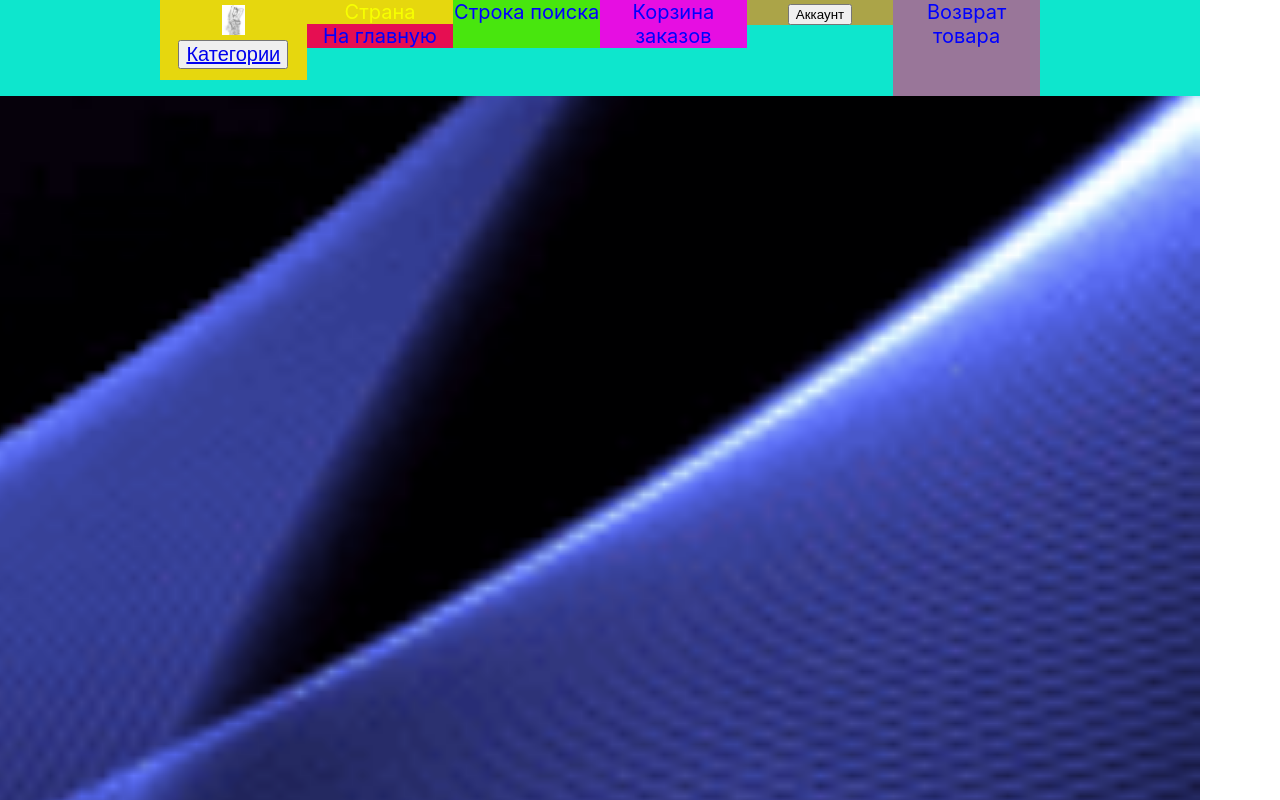
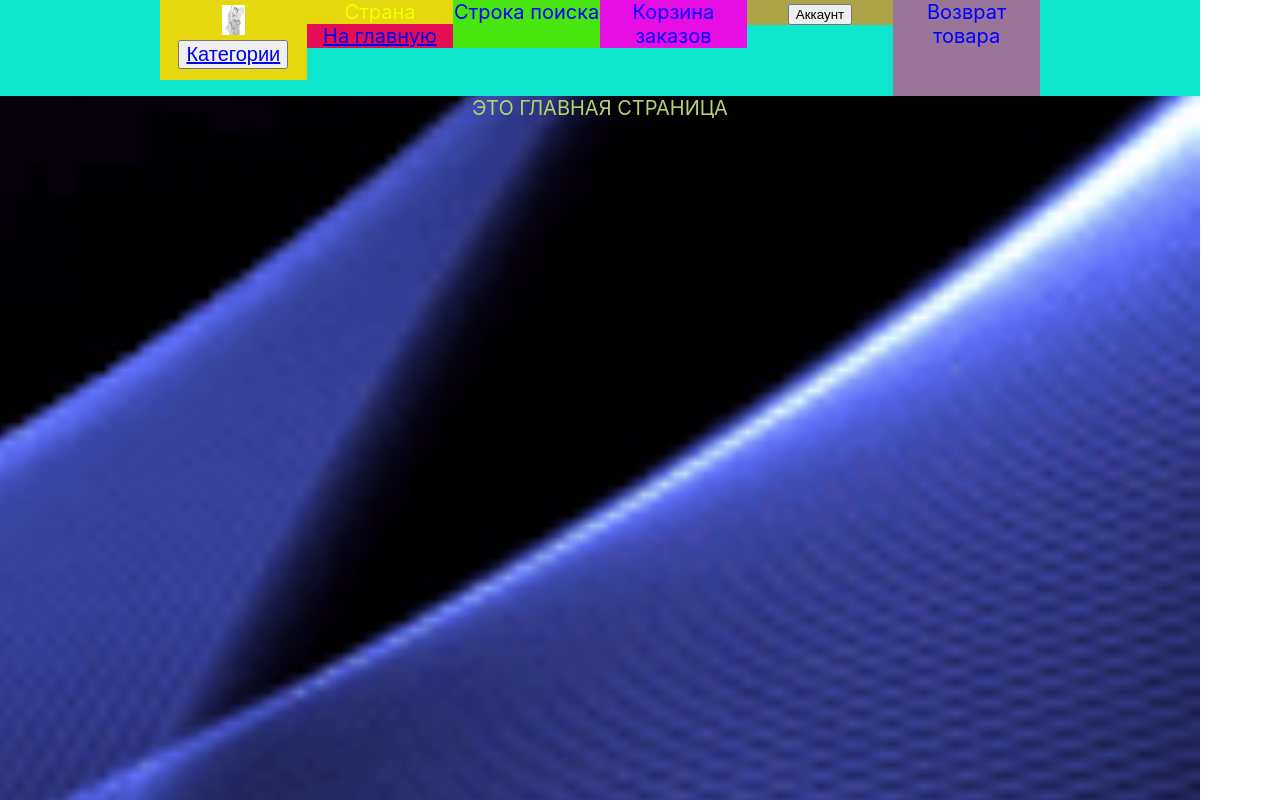
Before and after one commit to Rapira159-afk/MOI_SHOP_LESSON, a React (Create React App) app: page /2Glav in a window 1280 px wide. Shown: the top 800 px of the page. Built offline with nearby package versions, Linux system fonts and the light colour scheme.

Commit message:
Роутинги_Категории_Главная_Страница

```diff
--- /dev/null
+++ b/src/STR_1/Osnova/Category/Osnov1/Osnov2.jsx
@@ -0,0 +1,11 @@
+import React from 'react';
+
+function Osnov2(props) {
+    return (
+        <div>
+           ЭТО ГЛАВНАЯ СТРАНИЦА
+        </div>
+    )
+};
+
+export {Osnov2};
--- a/src/STR_1/Osnova/Osnova.jsx
+++ b/src/STR_1/Osnova/Osnova.jsx
@@ -2,11 +2,13 @@ import React from 'react';
 import { Osnov1 } from './Category/Osnov1/Osnov1';
 import './Osnova.css'
 import {Route} from 'react-router-dom';
+import { Osnov2 } from './Category/Osnov1/Osnov2';
 function Osnova(props) {
     return (
          <div>
-         <Route exact path='/1Categ' render={()=><div><Osnov1 State={props.State}/></div>}
-         />
+         <Route exact path='/1Categ' render={()=><div><Osnov1 State={props.State}/></div>}/>
+         <Route exact path='/2Glav' render={()=><div><Osnov2 State={props.State}/></div>}/>
+
 
          </div>
         )
--- a/src/STR_1/Shapka/1VERX/Blok2/Contri2/Contri.js
+++ b/src/STR_1/Shapka/1VERX/Blok2/Contri2/Contri.js
@@ -1,7 +1,8 @@
 import React from 'react';
 import './Contri.module.css'
+import {BrowserRouter, NavLink} from "react-router-dom";
 
 const Contri2 = () => {
-  return (<div>  На главную </div>)
+  return (<div> <NavLink to="/2Glav">На главную</NavLink> </div>)
 };
 export {Contri2};
```
Also changed, not shown: 1 other file (tests, documents, lock files or other folders).
